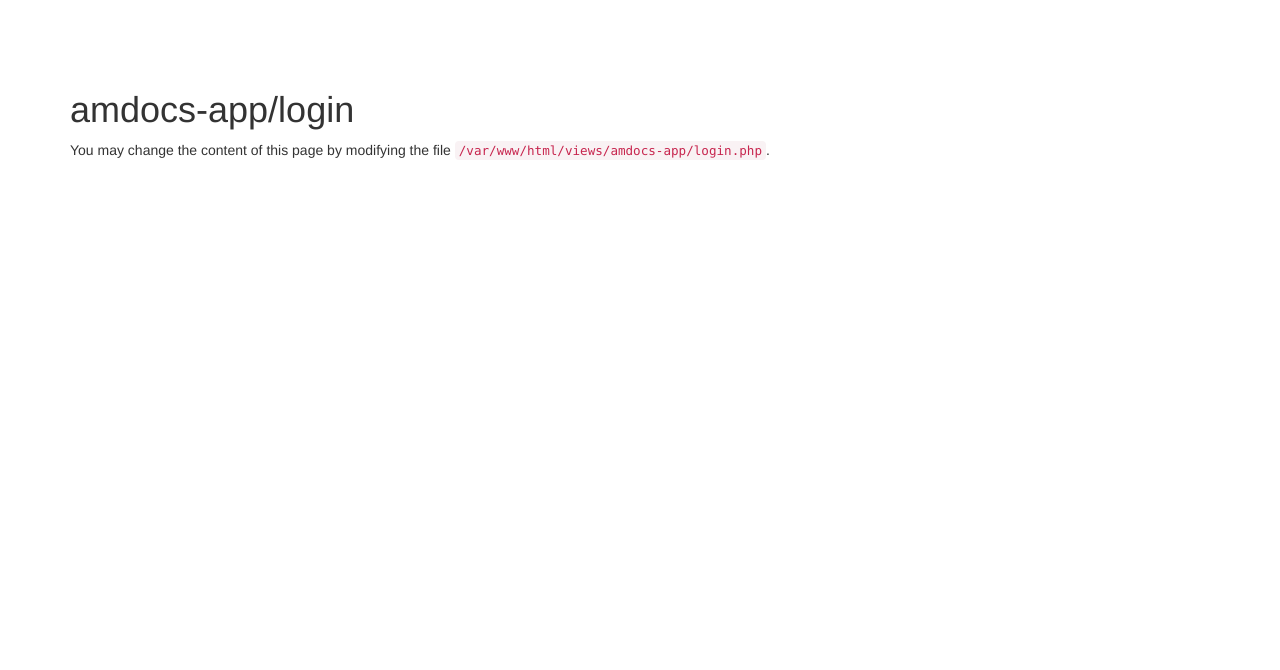
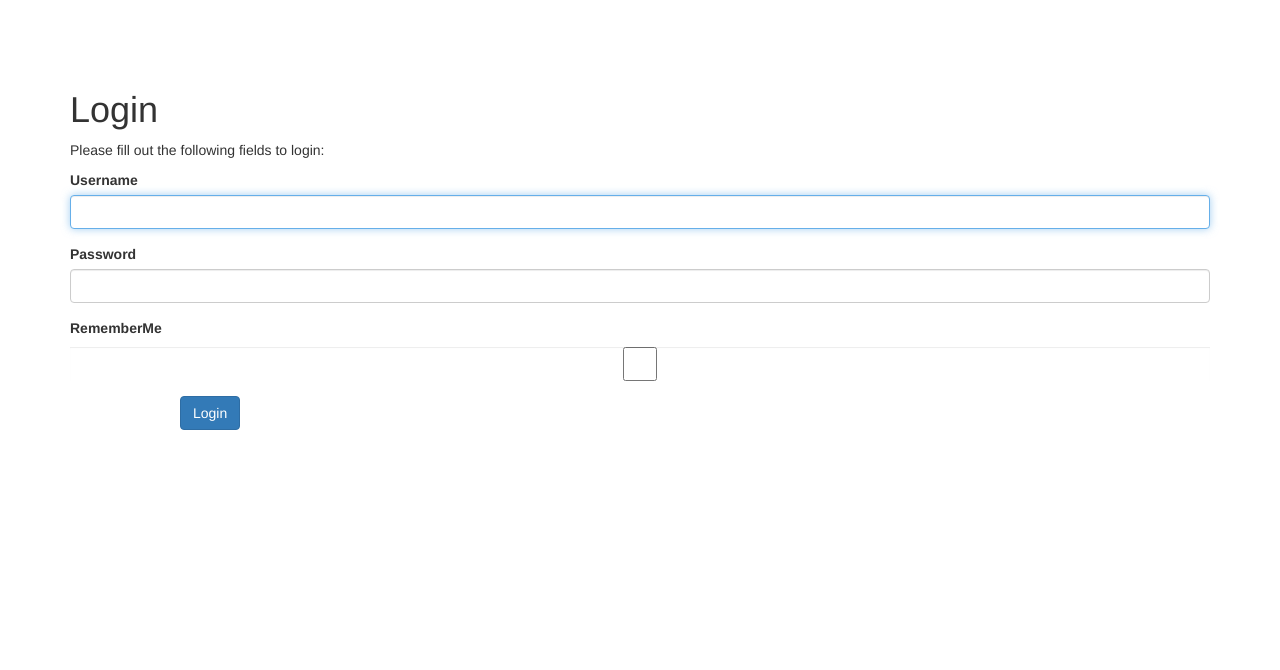
Before and after one commit to CerealKillers11/VisualScripting, a Yii app: template views/amdocs-app/login.php in a window 1280 px wide. Shown: the top 670 px of the page. Run offline with PHP 8.4 and a stand-in for Yii, Linux system fonts and the light colour scheme; the template is opened without the code that fills it, so the values that code supplies are empty; form fields are guessed from the names that the template uses; some libraries are stand-ins or nearby versions.

Commit message:
[GUI|Login] Fixed navbar sizing bug in amdocs-index, fixed login screen and added guest-check in actionIndex
Signed-off-by: Max <maxim-li@campus.technion.ac.il>

```diff
--- a/views/amdocs-app/login.php
+++ b/views/amdocs-app/login.php
@@ -1,9 +1,44 @@
 <?php
+
 /* @var $this yii\web\View */
+/* @var $form yii\bootstrap\ActiveForm */
+/* @var $model app\models\LoginForm */
+
+use yii\helpers\Html;
+use yii\bootstrap\ActiveForm;
+
+$this->title = 'Login';
 ?>
-<h1>amdocs-app/login</h1>
 
-<p>
-    You may change the content of this page by modifying
-    the file <code><?= __FILE__; ?></code>.
-</p>
+
+<div class="amdocs-app-login">
+    <h1><?= Html::encode($this->title) ?></h1>
+
+    <p>Please fill out the following fields to login:</p>
+
+    <?php $form = ActiveForm::begin([
+        'id' => 'login-form',
+        'layout' => 'horizontal',
+        'fieldConfig' => [
+            'template' => "{label}\n<div class=\"col-lg-3\">{input}</div>\n<div class=\"col-lg-8\">{error}</div>",
+            'labelOptions' => ['class' => 'col-lg-1 control-label'],
+        ],
+    ]); ?>
+
+    <?= $form->field($model, 'username')->textInput(['autofocus' => true]) ?>
+
+    <?= $form->field($model, 'password')->passwordInput() ?>
+
+    <?= $form->field($model, 'rememberMe')->checkbox([
+        'template' => "<div class=\"col-lg-offset-1 col-lg-3\">{input} {label}</div>\n<div class=\"col-lg-8\">{error}</div>",
+    ]) ?>
+
+    <div class="form-group">
+        <div class="col-lg-offset-1 col-lg-11">
+            <?= Html::submitButton('Login', ['class' => 'btn btn-primary', 'name' => 'login-button']) ?>
+        </div>
+    </div>
+
+    <?php ActiveForm::end(); ?>
+
+</div>
```
Also changed, not shown: controllers/AmdocsAppController.php (+27 -2 lines), views/amdocs-app/index.php (+2 -16 lines).
